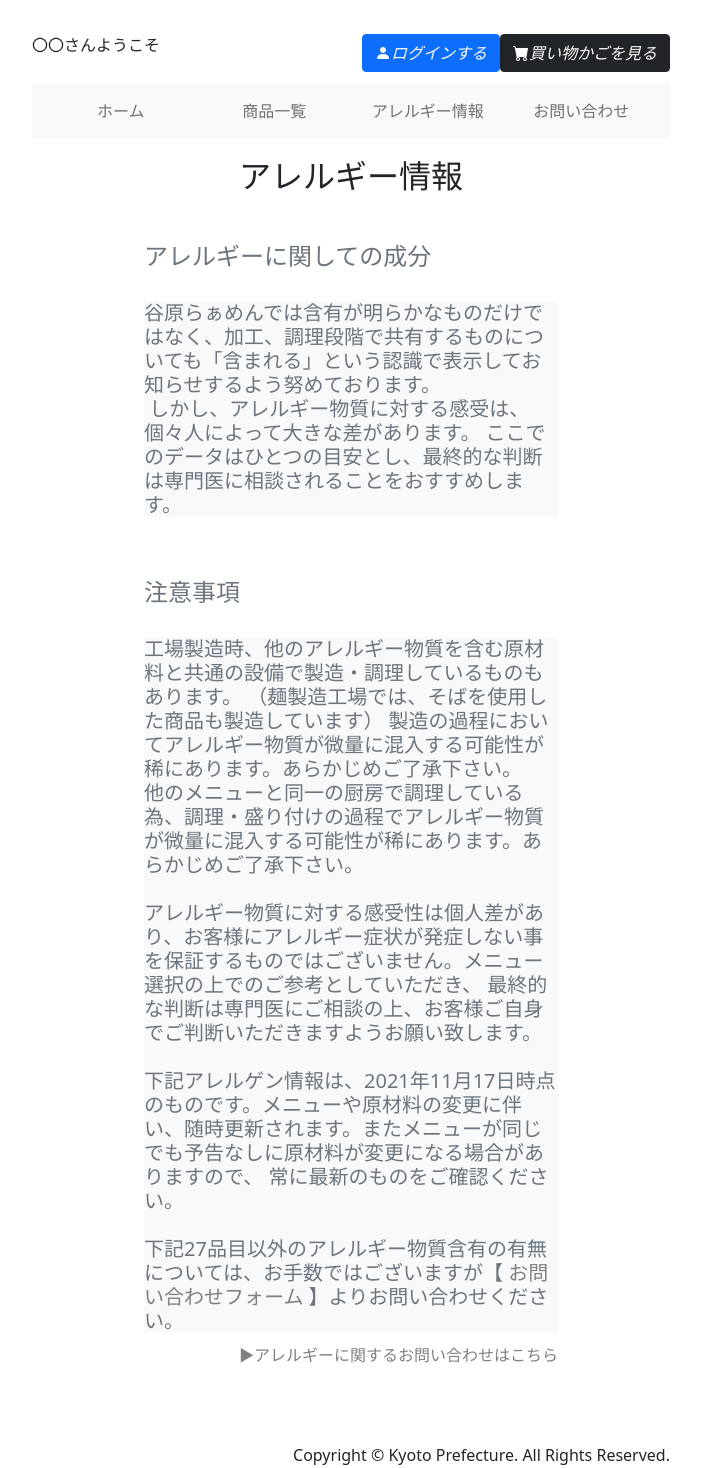
After one commit to mitunari321kg/EC_Project, a PHP site: page /allergy.php in a window 1280 px wide. The commit adds this page. Shown: the part 382-1850 px from the top of the page, without its empty margins (289-990 px from the left). Run offline with PHP 8.4, Linux system fonts and the light colour scheme.

Commit message:
アレルギー情報：画面作成,　ヘッダー：遷移処理追加

```diff
--- /dev/null
+++ b/view/allergy.php
@@ -0,0 +1,87 @@
+<!DOCTYPE html>
+<html lang="en">
+
+<head>
+    <?php include 'frame/basic_style_info.php'; ?>
+    <title>アレルギー情報</title>
+    <link href="css/inquiry.css" rel="stylesheet" />
+</head>
+
+<body>
+    <!------------------------------------------- header ------------------------------------------->
+    <?php include 'frame/header.php'; ?>
+    <!------------------------------------------- header ------------------------------------------->
+    <table width="65%" align="center" class=" min-vw-50">
+        <tr>
+            <td height="80px">
+                <p class="h2">
+                    アレルギー情報
+                </p>
+            </td>
+        </tr>
+        <tr>
+            <td height="80px" align="left">
+                <p class="h4 text-secondary">
+                    アレルギーに関しての成分
+                </p>
+            </td>
+        </tr>
+        <tr>
+            <td>
+                <label class="bg-light text-muted h5" align="left" id="inquiry-form">
+                    谷原らぁめんでは含有が明らかなものだけではなく、加工、調理段階で共有するものについても「含まれる」という認識で表示してお知らせするよう努めております。
+                    <br>
+                        &nbsp;しかし、アレルギー物質に対する感受は、個々人によって大きな差があります。
+                        ここでのデータはひとつの目安とし、最終的な判断は専門医に相談されることをおすすめします。
+                    </br>
+                </label>
+            </td>
+        </tr>
+        <tr height="30px"></tr>
+        <tr>
+            <td height="80px" align="left">
+                <p class="h4 text-secondary">
+                    注意事項
+                </p>
+            </td>
+        </tr>
+        <tr>
+            <td>
+                <label class="bg-light text-muted h5" align="left" id="inquiry-form">
+                        工場製造時、他のアレルギー物質を含む原材料と共通の設備で製造・調理しているものもあります。 （麺製造工場では、そばを使用した商品も製造しています）
+                        製造の過程においてアレルギー物質が微量に混入する可能性が稀にあります。あらかじめご了承下さい。
+                    <br>
+                        他のメニューと同一の厨房で調理している為、調理・盛り付けの過程でアレルギー物質が微量に混入する可能性が稀にあります。あらかじめご了承下さい。
+                    </br>
+                    <br>
+                        アレルギー物質に対する感受性は個人差があり、お客様にアレルギー症状が発症しない事を保証するものではございません。メニュー選択の上でのご参考としていただき、
+                        最終的な判断は専門医にご相談の上、お客様ご自身でご判断いただきますようお願い致します。
+                    </br>
+                    <br>
+                        下記アレルゲン情報は、2021年11月17日時点のものです。メニューや原材料の変更に伴い、随時更新されます。またメニューが同じでも予告なしに原材料が変更になる場合がありますので、
+                        常に最新のものをご確認ください。
+                    </br>
+                    <br>
+                        下記27品目以外のアレルギー物質含有の有無については、お手数ではございますが【
+                        <a href="inquiry.php">
+                            お問い合わせフォーム
+                        </a>
+                        】よりお問い合わせください。
+                    </br>
+                </label>
+            </td>
+        </tr>
+        <tr>
+            <td align="right">
+                <a href="inquiry.php" class="h6">
+                    ▶アレルギーに関するお問い合わせはこちら
+                </a>
+            </td>
+        </tr>
+    </table>
+    <!------------------------------------------- footer ------------------------------------------->
+    <?php include 'frame/footer.php'; ?>
+    <!------------------------------------------- footer ------------------------------------------->
+</body>
+
+</html>
--- a/view/frame/header.php
+++ b/view/frame/header.php
@@ -45,7 +45,7 @@
                                 </a>
                             </div>
                             <div class="col">
-                                <a class="nav-item nav-link" href="#">
+                                <a class="nav-item nav-link" href="allergy.php">
                                     アレルギー情報
                                 </a>
                             </div>
```
